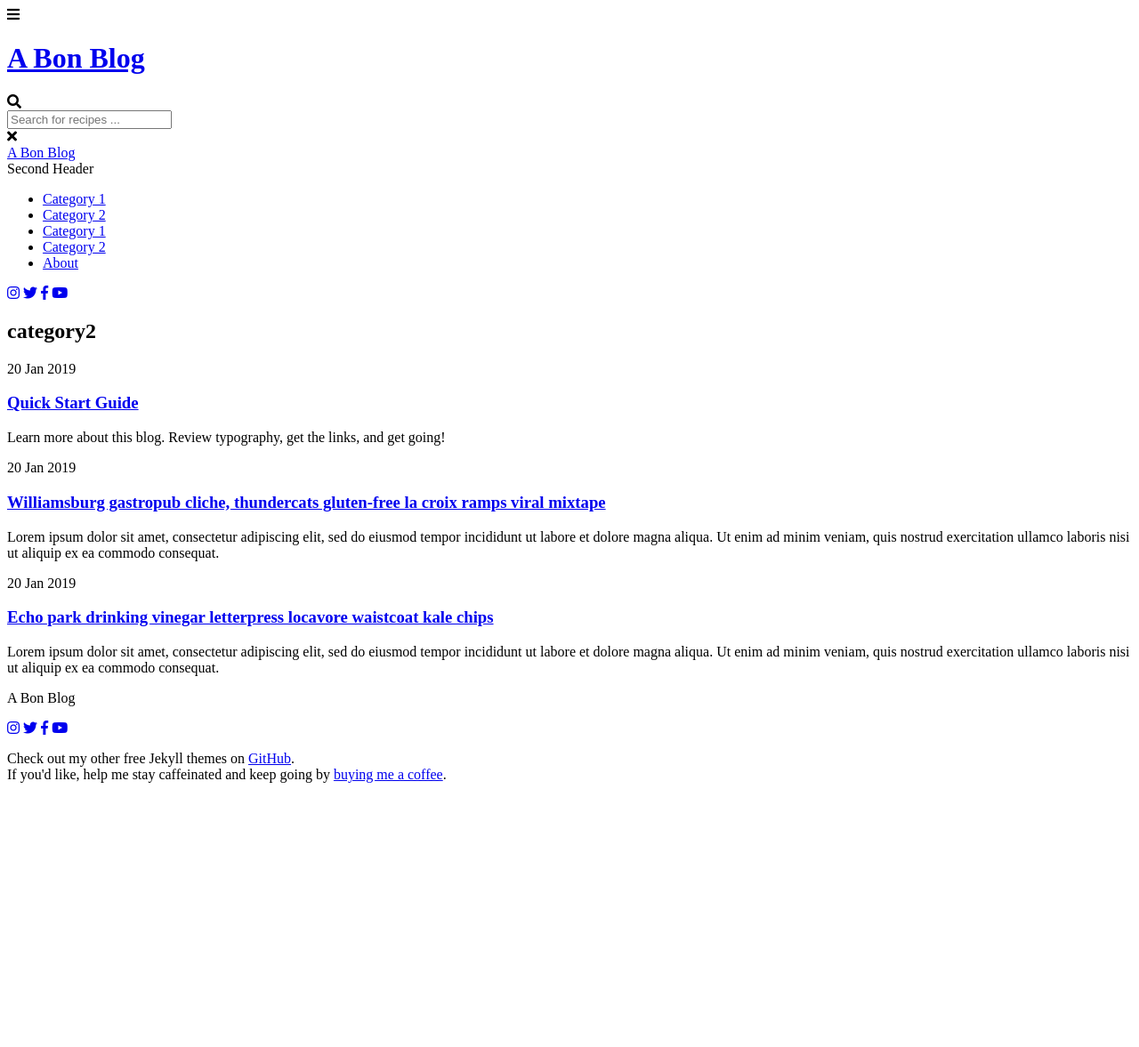
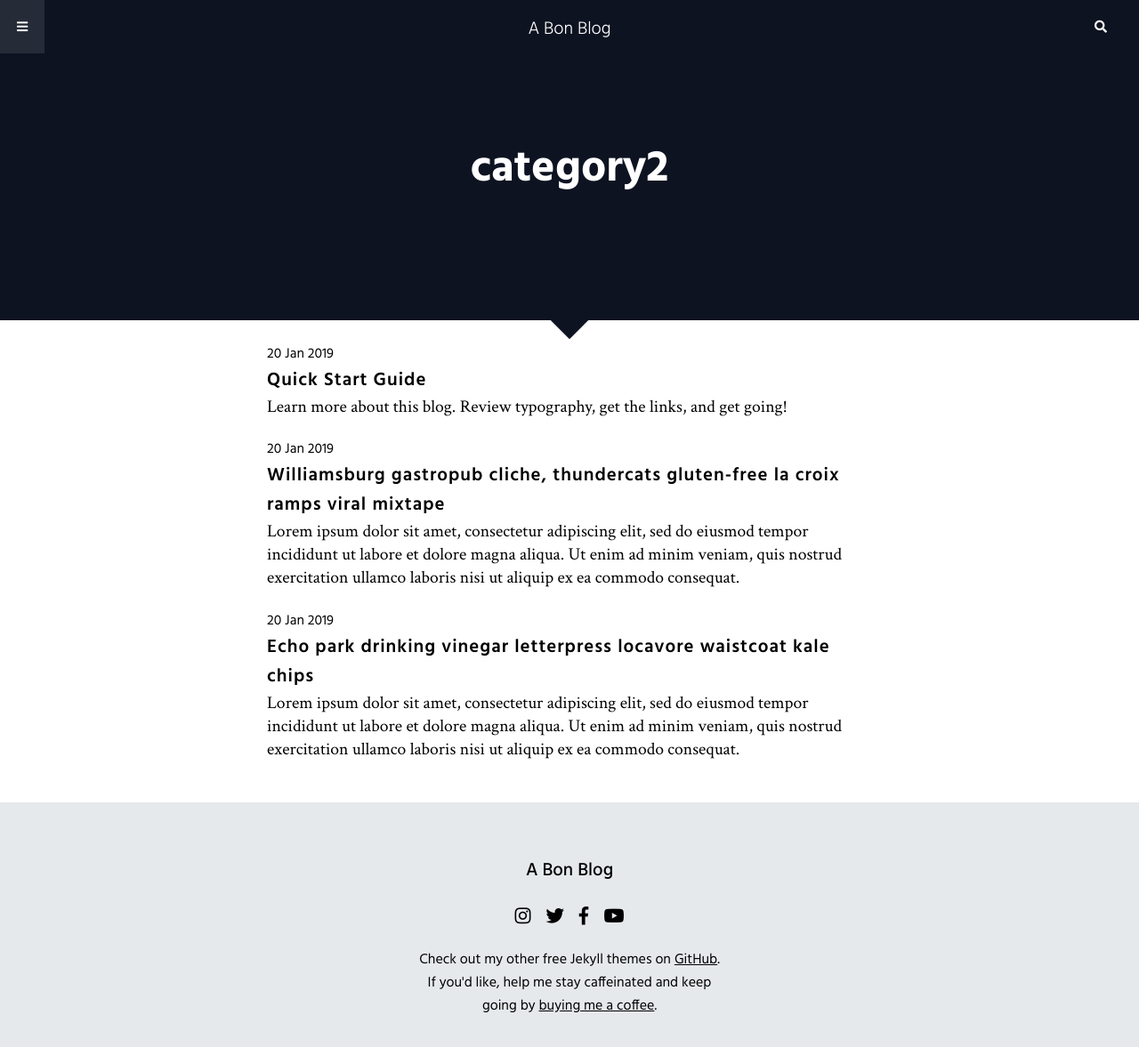
Before and after one commit to ninapetrop/a-bon-blog, a Jekyll site: the page built from _category/category2.md, in a window 1280 px wide and 1204 px high. Shown: the top 1177 px of the window at 89% size. Built offline with Jekyll 4.4.1, drawn with Linux system fonts in a browser that asks for light colours; nearby versions of some CDN libraries.

Commit message:
Updated master for local development environment.

```diff
--- a/_config.yml
+++ b/_config.yml
@@ -1,5 +1,5 @@
 name: A Bon Blog
-baseurl: "/a-bon-blog"
+baseurl: ""
 url: ""
 markdown: kramdown
 highlighter: rouge
--- a/_layouts/default.html
+++ b/_layouts/default.html
@@ -8,7 +8,7 @@
         <link rel='icon' href='/favicon.png' type='image/x-icon'/ >
         <link rel="stylesheet" href="https://use.fontawesome.com/releases/v5.6.3/css/all.css" integrity="sha384-UHRtZLI+pbxtHCWp1t77Bi1L4ZtiqrqD80Kn4Z8NTSRyMA2Fd33n5dQ8lWUE00s/" crossorigin="anonymous">
         <!-- Custom CSS -->
-        <link rel="stylesheet" href="css/main.css">
+        <link rel="stylesheet" href="/css/main.css">
         <script
         src="https://code.jquery.com/jquery-3.4.1.min.js"
         integrity="sha256-CSXorXvZcTkaix6Yvo6HppcZGetbYMGWSFlBw8HfCJo="
@@ -69,6 +69,6 @@
             </div>
           </div>
         </div>
-        <script src="js/main.js"></script>
+        <script src="/js/main.js"></script>
     </body>
 </html>
```
Also changed, not shown: 11 other files.
